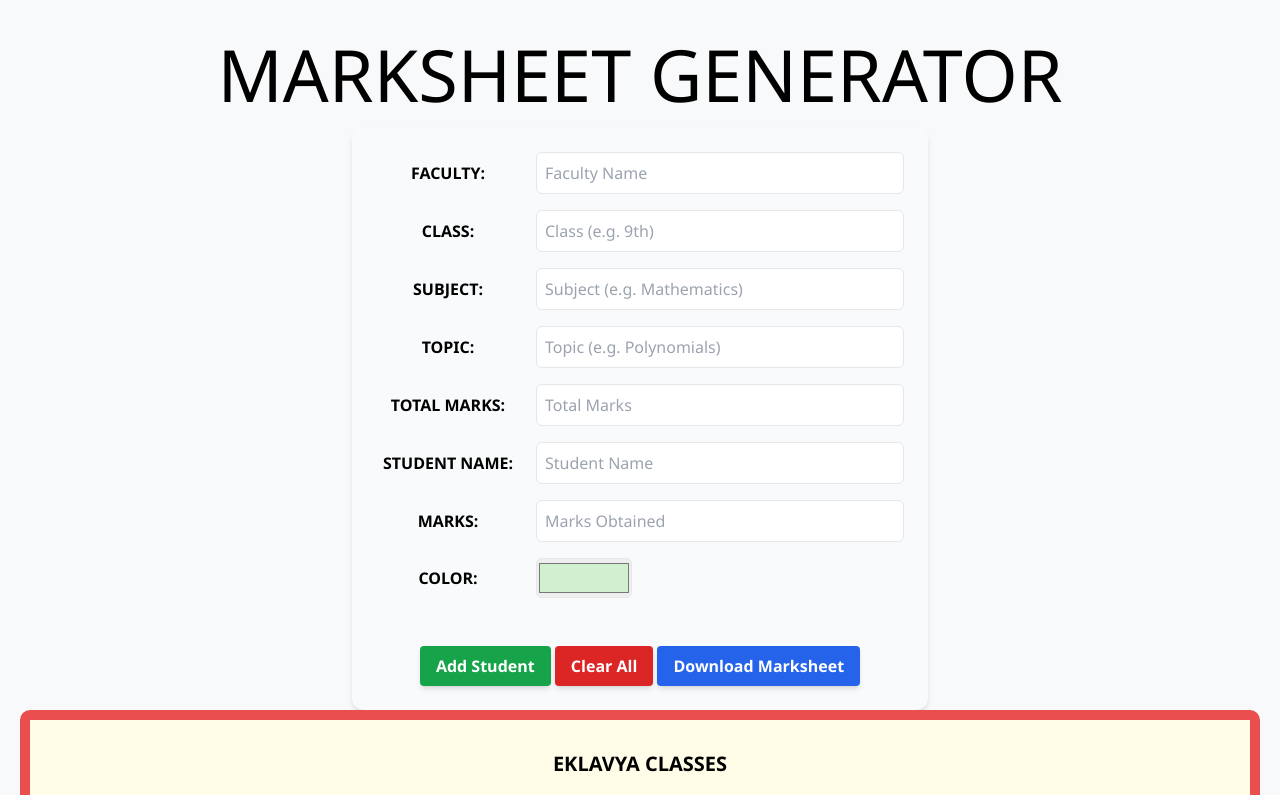
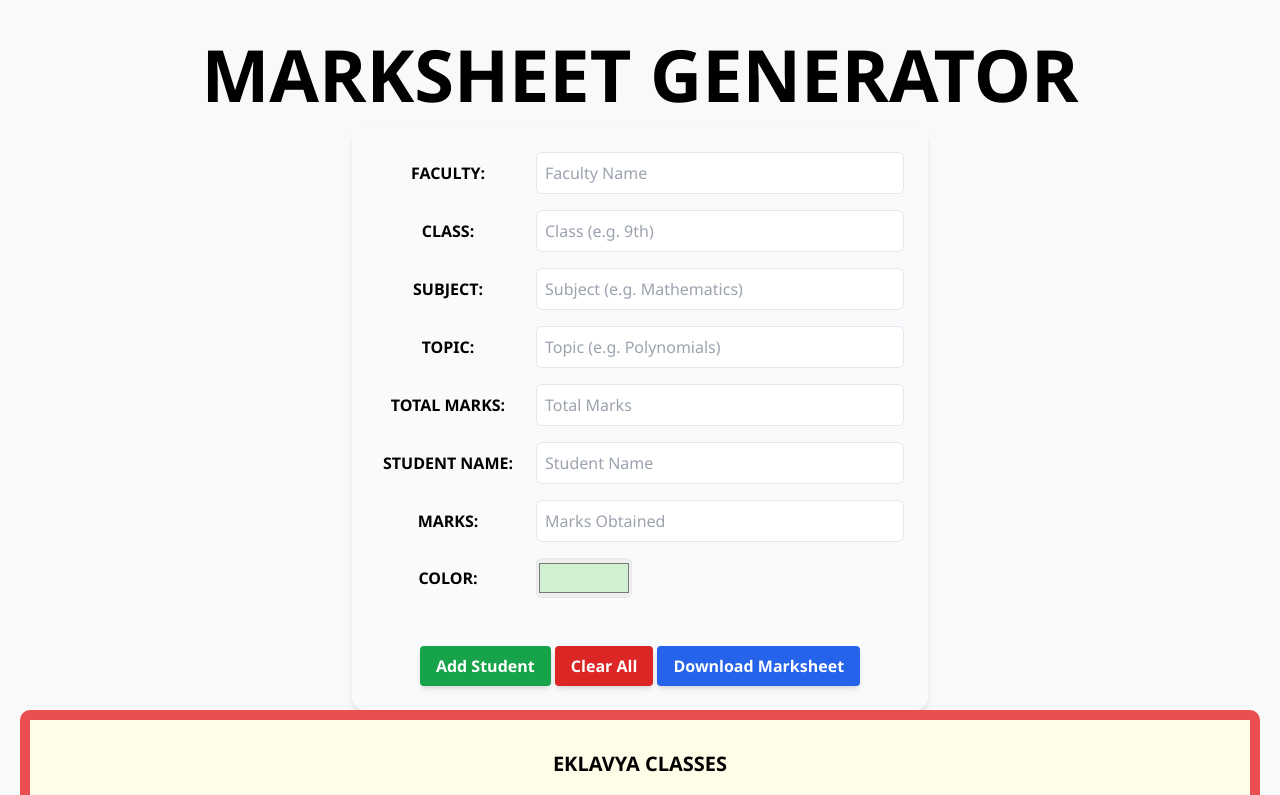
Before and after one commit to ajm1230/Marksheet-Generator-, a plain HTML site: page index.html in a window 1280 px wide. Shown: the top 795 px of the page. Drawn offline with nearby package versions, Linux system fonts and the light colour scheme.

Commit message:
Update index.html

```diff
--- a/index.html
+++ b/index.html
@@ -31,7 +31,7 @@
   <script src="https://cdn.tailwindcss.com"></script>
 </head>
 <body>
-  <h1 class="text-[72px]">MARKSHEET GENERATOR</h1>
+  <h1 class="text-[72px] font-extrabold">MARKSHEET GENERATOR</h1>
 <div class="max-w-xl mx-auto p-6 bg-gray-50 rounded-xl shadow-md">
   <!-- Inputs -->
   <div class="space-y-4">
```
